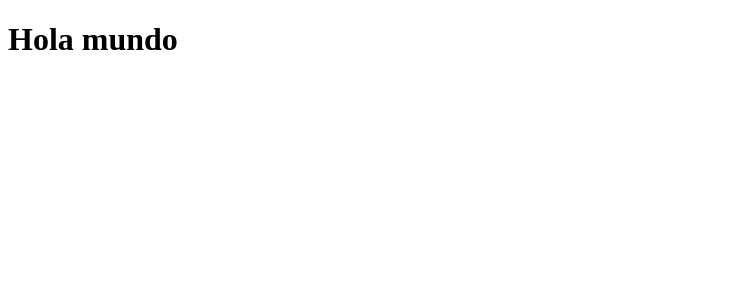
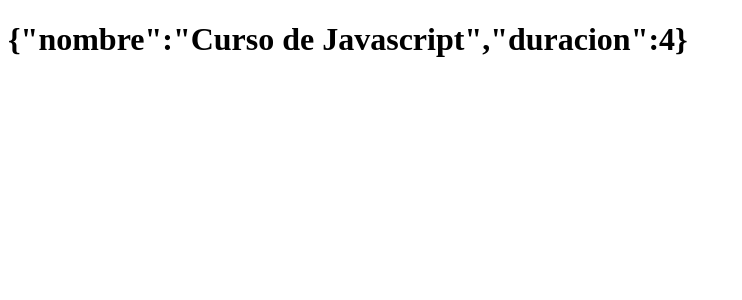
Before and after one commit to aleramirezsj/primer-proyecto-react, a React (Vite) app: page / in a window 1280 px wide. Shown: the top 300 px of the page, without its empty margins (0-742 px from the left). Built offline with nearby package versions, Linux system fonts and the light colour scheme.

Commit message:
primer componente

```diff
--- a/src/PrimerComponente.jsx
+++ b/src/PrimerComponente.jsx
@@ -1,5 +1,13 @@
+const string = 'esto es un texto'
+const number = 123456
+const array = ['Curso de React', 'Youtube', 4, 100000]
+const boolean = true
+const funcion = ()=> 'string desde funcion'
+const objeto = { nombre: 'Curso de Javascript', duracion:4}
+const fecha = new Date()
+
 export const PrimerComponente = () => {
   return (
-    <h1>Hola mundo</h1>
+    <h1>{ JSON.stringify(objeto) }</h1>
   )
 }
```
